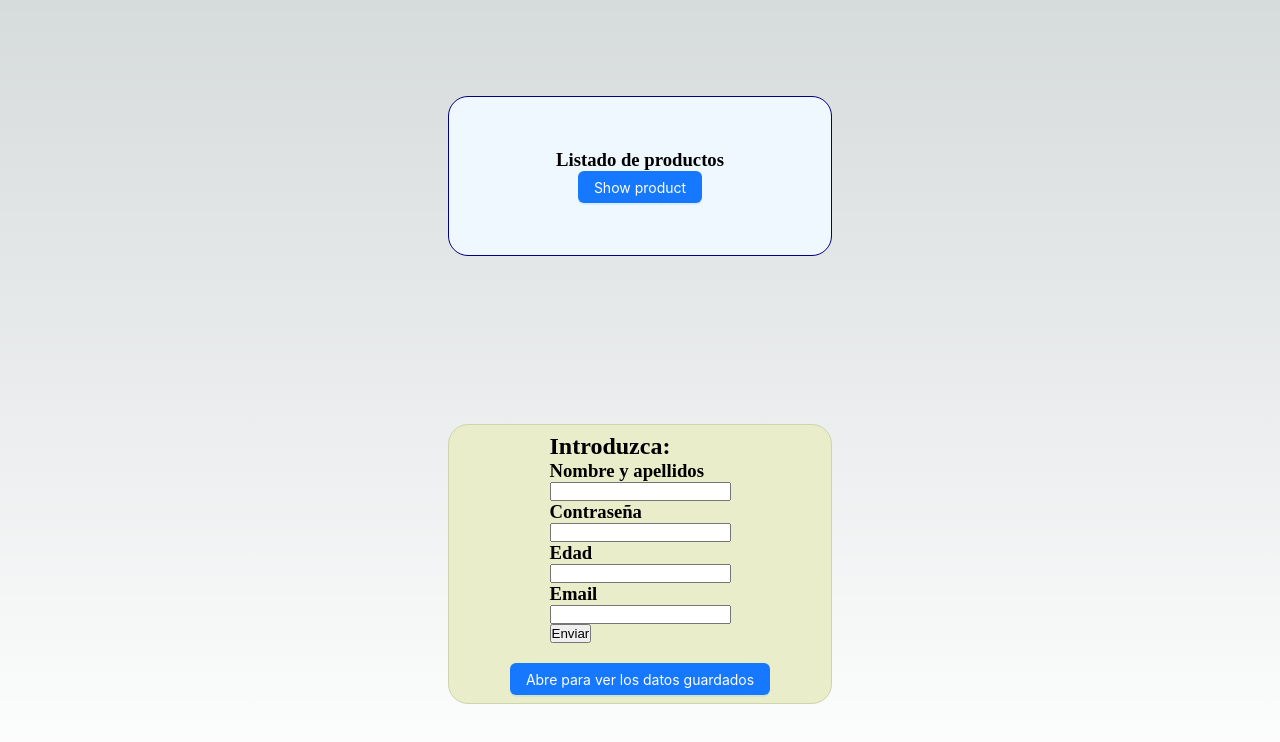
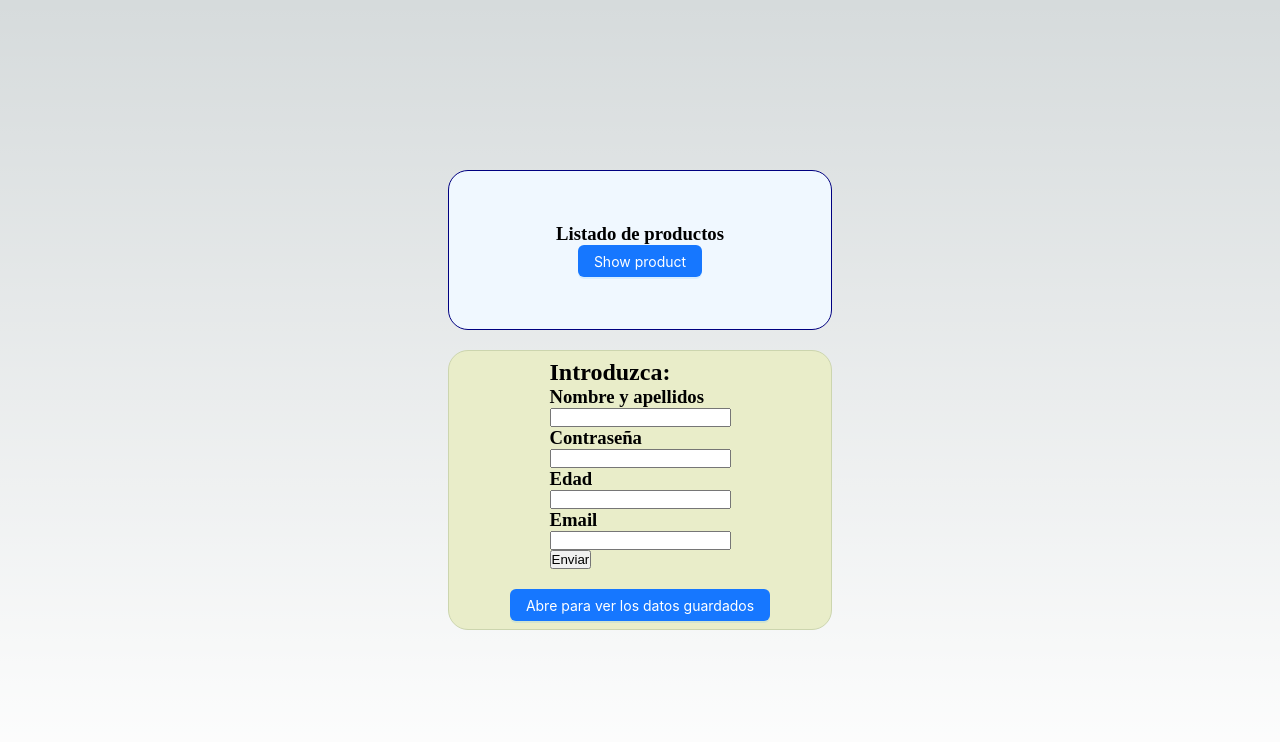
Before and after one commit to Aluonam/pt_191223, a Next.js app: page / in a window 1280 px wide. Shown: the top 742 px of the page. Built offline with nearby package versions, Linux system fonts and the light colour scheme.

Commit message:
feat: style center divs

```diff
--- a/styles/Home.module.css
+++ b/styles/Home.module.css
@@ -1,8 +1,9 @@
 .main {
   display: flex;
   flex-direction: column;
-  justify-content: space-between;
+  justify-content: center;
   align-items: center;
   padding: 6rem;
   min-height: 100vh;
+  gap: 20px;
 }
```
